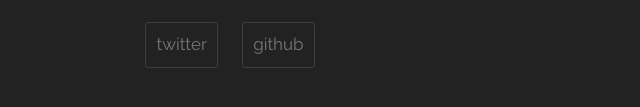
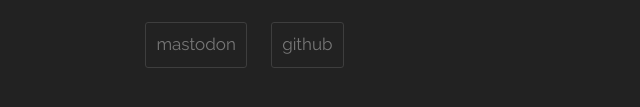
Before and after one commit to bugsysop/aris-home, a plain HTML site: page index.html in a window 1280 px wide. Shown: the part 407-514 px from the top of the page, 319-959 px from the left. Drawn offline with nearby package versions, Linux system fonts and the light colour scheme; a web font is replaced by a local one.

Commit message:
Add Mastodon && Remove Twitter

```diff
--- a/index.html
+++ b/index.html
@@ -20,7 +20,7 @@
   <div id="container" class="animated bounceInDown">
     <h1 class="title">Aris Papathéodorou</h1> <!-- Change page title -->
     <ul id="social-links">
-      <li><a class="twitter" href="https://twitter.com/_a_r_i_s">Twitter</a></li>
+      <li><a class="twitter" href="https://mamot.fr/@aris">Mastodon</a></li>
       <li><a class="github" href="https://github.com/bugsysop">Github</a></li>
       <!-- <li><a class="codepen" href="http://example.com">Codepen</a></li> -->
       <!-- <li><a class="mail" href="mailto:mail@example.com">Email</a></li> -->
```
